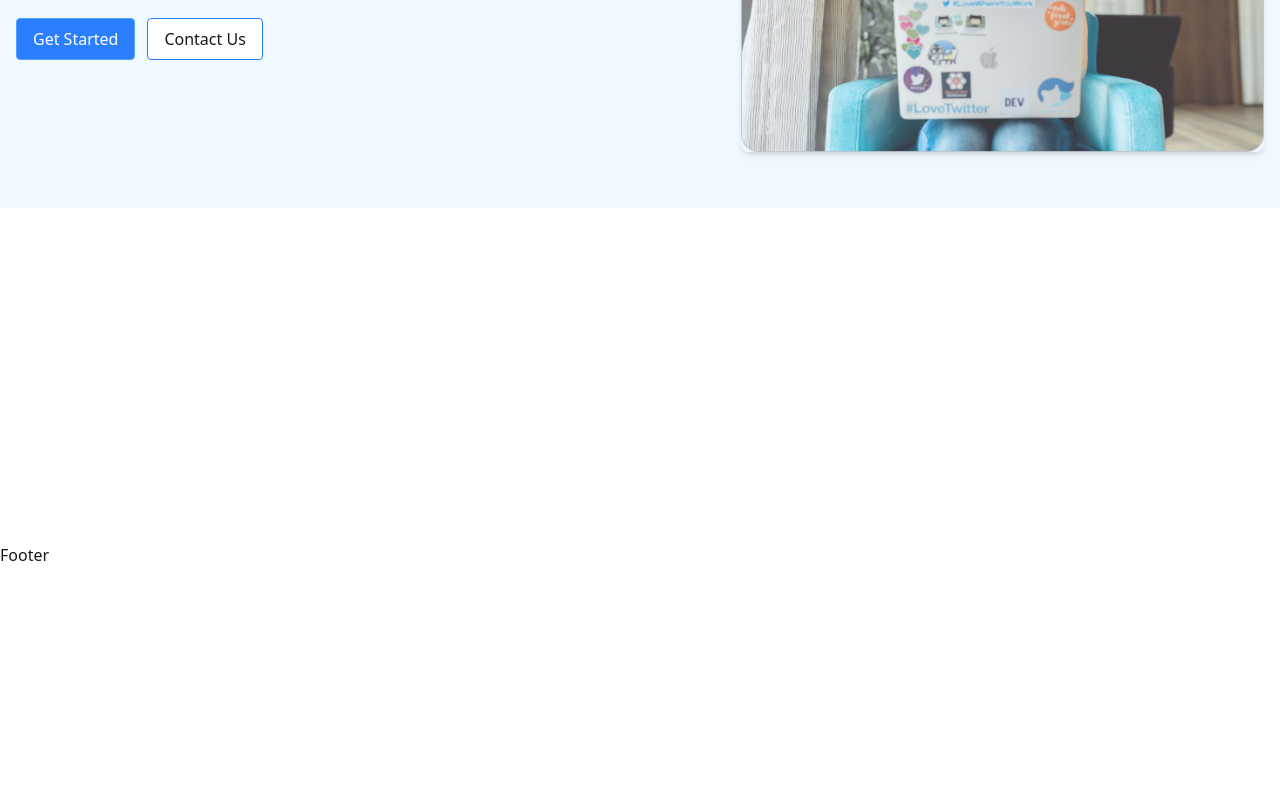
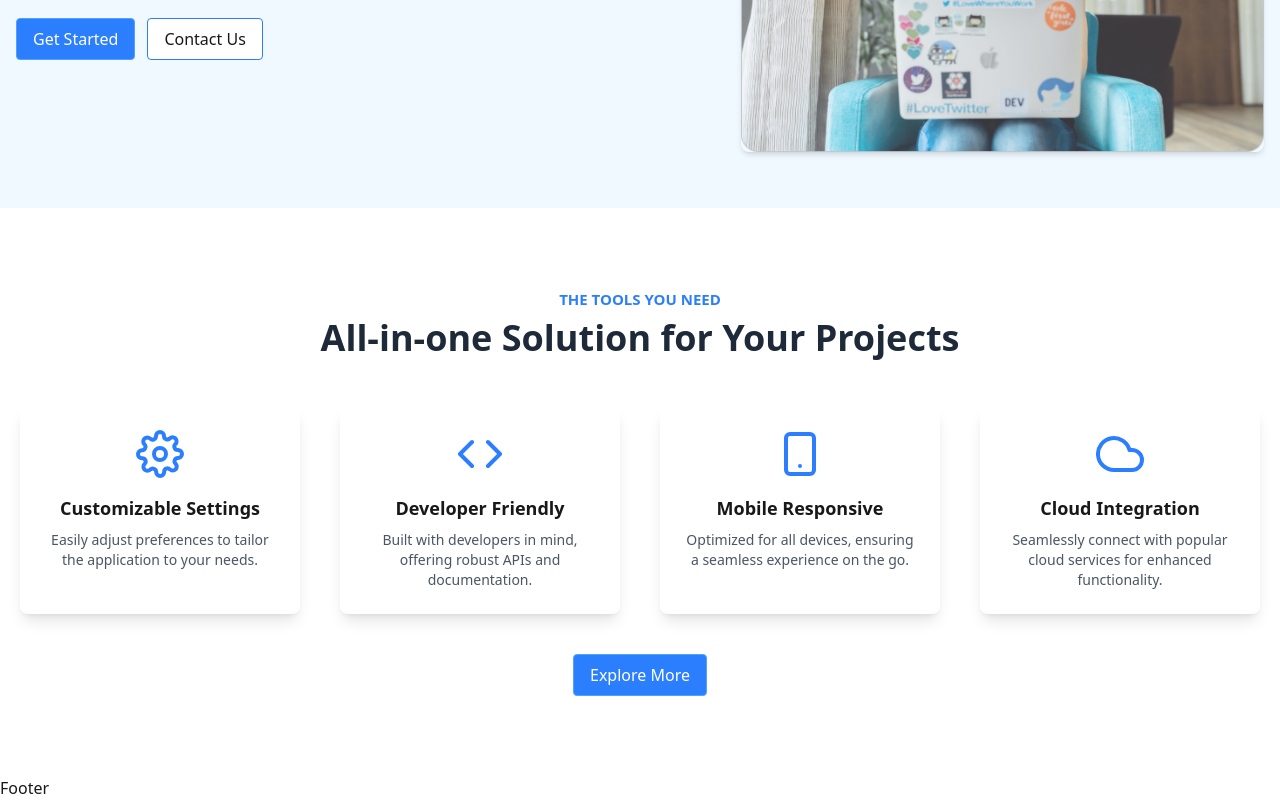
Before and after one commit to ahassh1/react-router-agency, a React (Vite) app: page / in a window 1280 px wide. Shown: the part 322-1122 px from the top of the page. Before the commit the page ends 889 px from the top, so only its background shows below. Built offline with nearby package versions, Linux system fonts and the light colour scheme.

Commit message:
toosSection done

```diff
--- a/src/pages/home/HeroSection.jsx
+++ b/src/pages/home/HeroSection.jsx
@@ -48,19 +48,13 @@ const HeroSection = () => {
 
       {/* Modal Section */}
       {showModal && (
-        <div
-          className="fixed inset-0 flex items-center justify-center bg-black/25 z-50 backdrop-blur-sm"
-          onClick={closeModal}
-        >
-          <div
-            className="bg-white p-4 md:p-6 rounded-lg shadow-lg max-w-xl w-full relative"
-            onClick={(e) => e.stopPropagation()} // prevents modal from closing when clicking inside
-          >
+        <div className="fixed inset-0 flex items-center justify-center bg-black/25 z-50 backdrop-blur-sm">
+          <div className="bg-white p-4 md:p-6 rounded-lg shadow-lg max-w-xl w-full relative">
             <button
               onClick={closeModal}
-              className="absolute top-2 right-3 text-gray-500 hover:text-red-500 text-xl font-bold"
+              className="absolute top-3 text-lg right-3 px-2 hover:text-red-600 bg-black text-white rounded-full"
             >
-              ×
+              &times;
             </button>
             <div className="aspect-video">
               <iframe
--- a/src/pages/home/Home.jsx
+++ b/src/pages/home/Home.jsx
@@ -1,10 +1,12 @@
 import React from "react";
 import HeroSection from "./HeroSection";
+import ToolsSection from "./ToolsSection";
 
 const Home = () => {
   return (
     <>
       <HeroSection />
+      <ToolsSection />
     </>
   );
 };
--- /dev/null
+++ b/src/pages/home/ToolsSection.jsx
@@ -0,0 +1,69 @@
+import React from "react";
+import { FiSettings, FiCode, FiSmartphone, FiCloud } from "react-icons/fi";
+const tools = [
+  {
+    icon: FiSettings,
+    title: "Customizable Settings",
+    description:
+      "Easily adjust preferences to tailor the application to your needs.",
+  },
+  {
+    icon: FiCode,
+    title: "Developer Friendly",
+    description:
+      "Built with developers in mind, offering robust APIs and documentation.",
+  },
+  {
+    icon: FiSmartphone,
+    title: "Mobile Responsive",
+    description:
+      "Optimized for all devices, ensuring a seamless experience on the go.",
+  },
+  {
+    icon: FiCloud,
+    title: "Cloud Integration",
+    description:
+      "Seamlessly connect with popular cloud services for enhanced functionality.",
+  },
+];
+
+const ToolsSection = () => {
+  return (
+    <div className="max-w-screen-2xl container mx-auto py-20 px-5">
+      {/* heading seciton  */}
+      <div className="text-center space-y-2">
+        <p className="font-semibold uppercase text-blue-500 text-[15px] md:text[18px]">
+          The tools you need
+        </p>
+        <h1 className="font-bold text-3xl lg:text-4xl text-gray-800">
+          All-in-one Solution for Your Projects
+        </h1>
+      </div>
+
+      {/* render tools here */}
+      <div className="grid gap-10 md:grid-cols-2 lg:grid-cols-4 text-center mt-12">
+        {tools.map((tool, index) => (
+          <div
+            key={index}
+            className="p-6 rounded-lg shadow-lg hover:shadow-xl transition-shadow cursor-pointer"
+          >
+            <tool.icon className="text-blue-500 text-5xl mb-4 mx-auto" />
+            <h3 className="font-semibold text-lg mb-2">{tool.title}</h3>
+            <p className="text-gray-600 text-sm">{tool.description}</p>
+          </div>
+        ))}
+      </div>
+      {/* button section */}
+      <div className="text-center mt-10">
+        <button
+          className="bg-blue-500 cursor-pointer px-4 py-2 transition-all duration-300 border border-blue-400 text-white rounded-sm
+            hover:bg-blue-700"
+        >
+          Explore More
+        </button>
+      </div>
+    </div>
+  );
+};
+
+export default ToolsSection;
```
